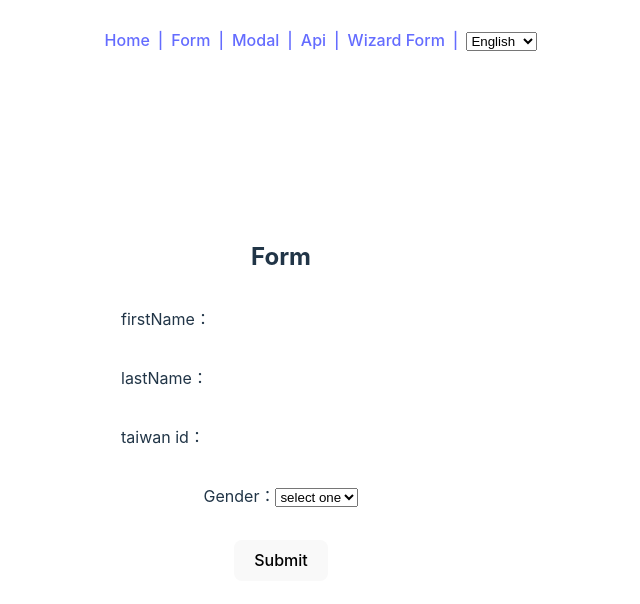
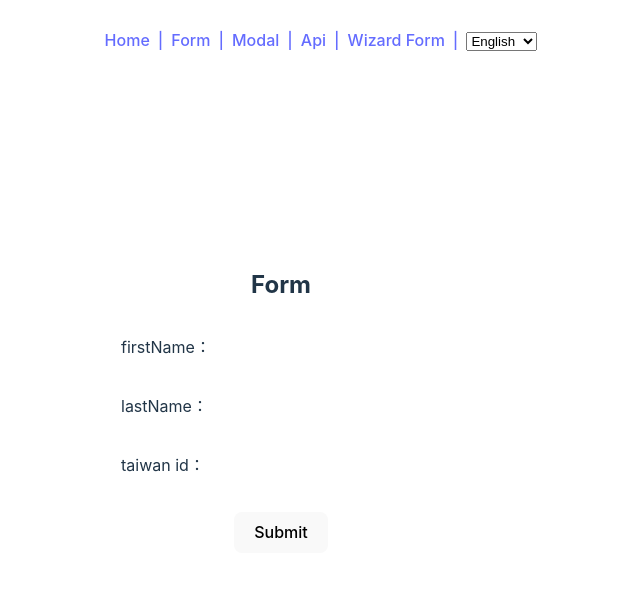
Before and after one commit to Jim876633/vite-react-jest, a React (Vite) app: page /home/form in a window 1280 px wide. Shown: the top 604 px of the page, without its empty margins (359-999 px from the left). Built offline with nearby package versions, Linux system fonts and the light colour scheme.

Commit message:
modify: remove unUse code

```diff
--- a/src/pages/FormPage/index.tsx
+++ b/src/pages/FormPage/index.tsx
@@ -1,14 +1,12 @@
-import { Formik, Field, Form, ErrorMessage, FormikHelpers } from "formik";
+import { TextInput } from "@/components/TextInput";
+import requiredSchema from "@/utiils/validation/requiredSchema";
+import strAcctSchema from "@/utiils/validation/strAcctSchema";
+import { Form, Formik, FormikHelpers } from "formik";
 import * as Yup from "yup";
-import styled from "./index.module.scss";
-import { TextInput } from "@/components/TextInput";
-import strAcctSchema from "@/utiils/validation/strAcctSchema";
-import requiredSchema from "@/utiils/validation/requiredSchema";
 
 type formValuesType = {
   firstName: string;
   lastName: string;
-  gender: string;
   twId: string;
 };
 
@@ -25,7 +23,7 @@ export const FormPage = () => {
     <div>
       <h2>Form</h2>
       <Formik
-        initialValues={{ firstName: "", lastName: "", gender: "", twId: "" }}
+        initialValues={{ firstName: "", lastName: "", twId: "" }}
         validationSchema={Yup.object({
           firstName: requiredSchema().max(15, "不可大於 15 字"),
           lastName: requiredSchema().max(20, "不可大於 20 字"),
@@ -37,20 +35,6 @@ export const FormPage = () => {
           <TextInput name='firstName' label='firstName' type='text' />
           <TextInput name='lastName' label='lastName' type='text' />
           <TextInput name='twId' label='taiwan id' type='text' />
-          <div className={styled.row}>
-            <label htmlFor='colors'>Gender：</label>
-            <Field
-              name='gender'
-              as='select'
-              className='my-select'
-              data-testid='gender'
-            >
-              <option value=''>select one</option>
-              <option value='man'>male</option>
-              <option value='female'>female</option>
-            </Field>
-            <ErrorMessage name='gender' data-testid='gender-error' />
-          </div>
           <button type='submit'>Submit</button>
         </Form>
       </Formik>
--- a/src/pages/Test/index.tsx
+++ b/src/pages/Test/index.tsx
@@ -22,14 +22,7 @@ export const Test = () => {
         <button onClick={() => setCount((count) => count + 1)}>
           count is {count}
         </button>
-        <p>
-          Edit <code>src/App.tsx</code> and save to test HMR
-        </p>
-        <Link to='/home'>Home</Link>
       </div>
-      <p className='read-the-docs'>
-        Click on the Vite and React logos to learn more
-      </p>
     </>
   );
 };
```
